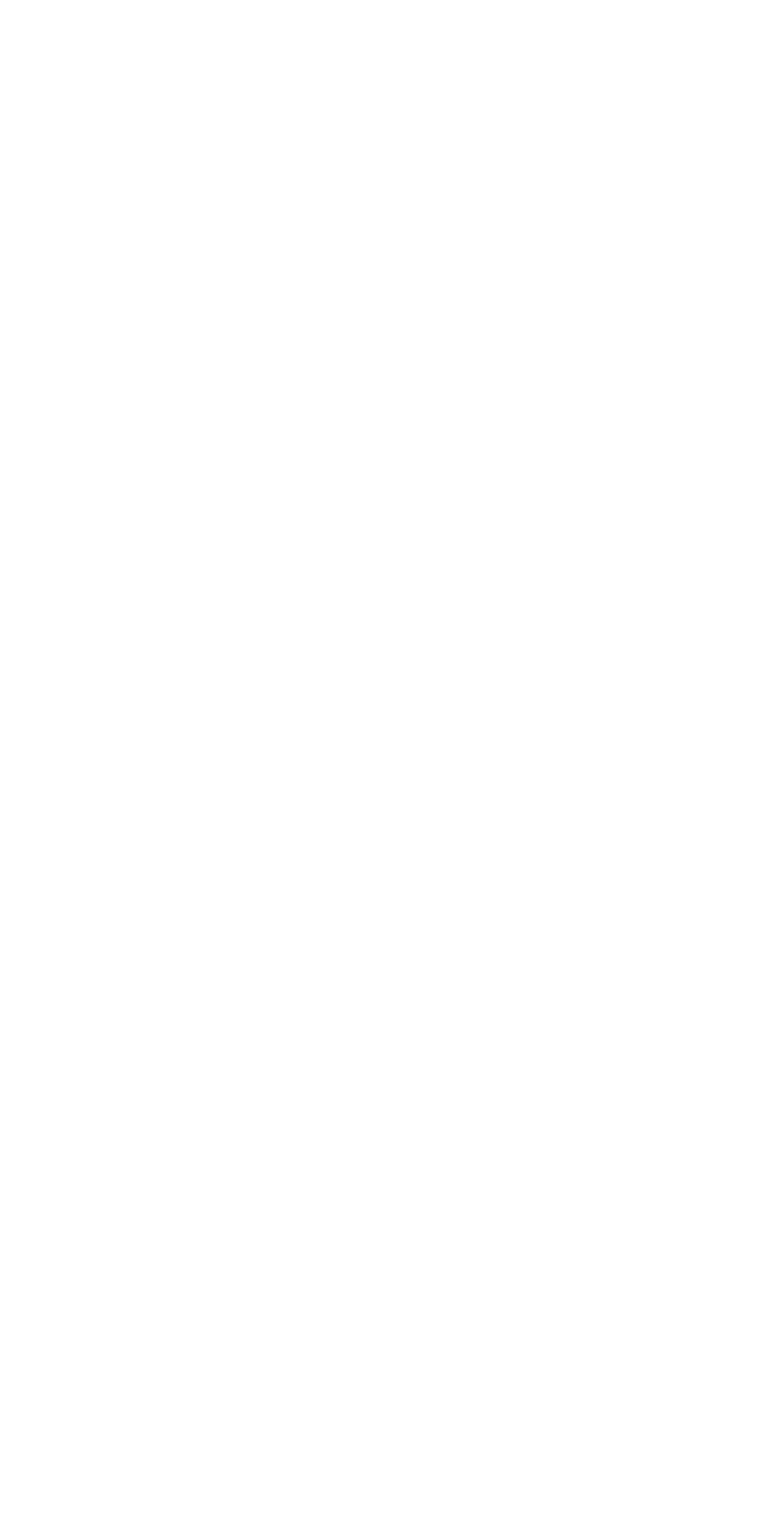
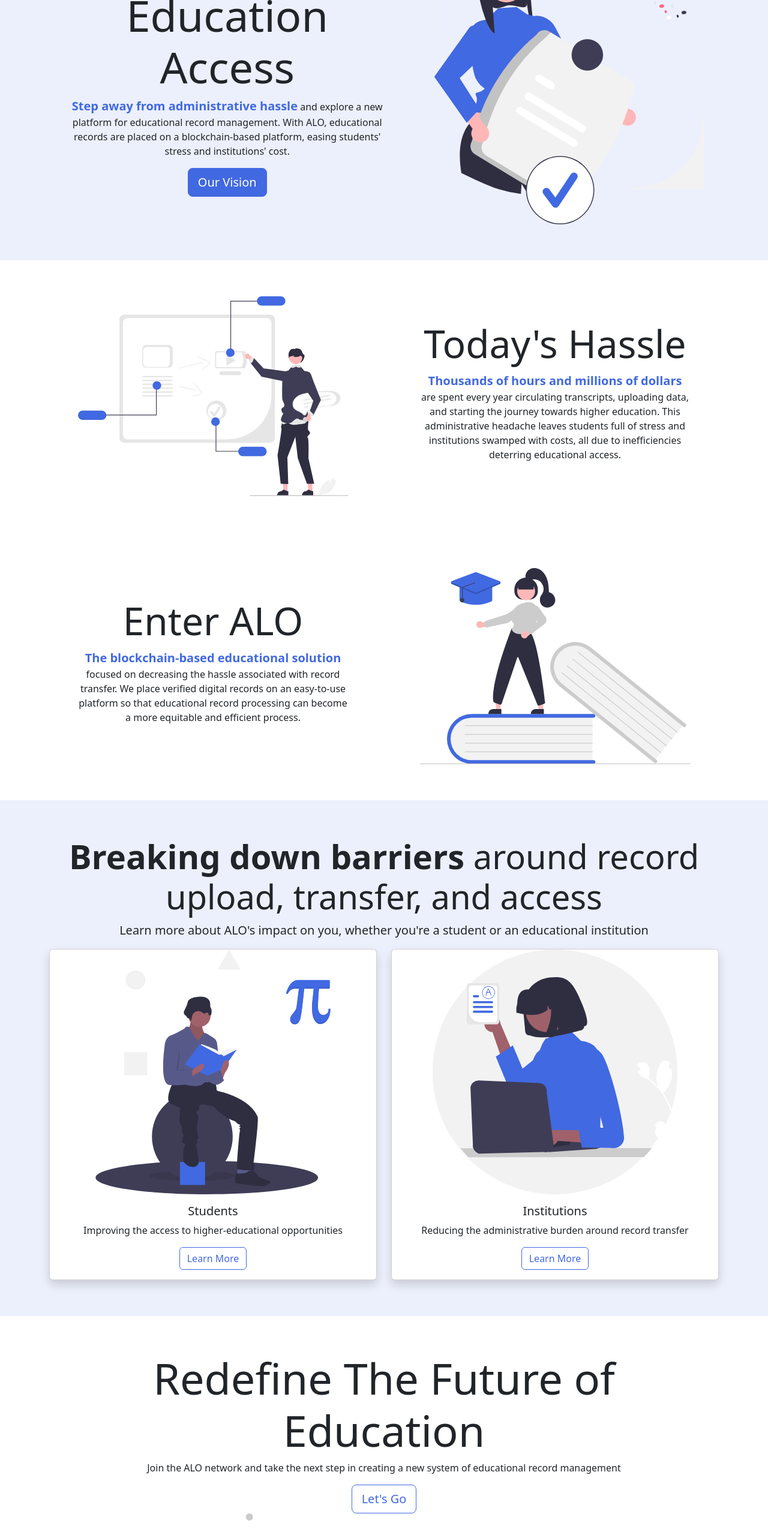
Before and after one commit to AshMurali77/mern-auth, a React (Create React App) app in the folder frontend/: page / in a window 1280 px wide. Shown: the part 234-2783 px from the top of the page at 60% size. Before the commit the page ends 800 px from the top, so only its background shows below. Built offline with nearby package versions, Linux system fonts and the light colour scheme.

Commit message:
Finished full home page, and added in unedited footer

```diff
--- a/frontend/public/index.html
+++ b/frontend/public/index.html
@@ -24,7 +24,7 @@
       work correctly both with client-side routing and a non-root public URL.
       Learn how to configure a non-root public URL by running `npm run build`.
     -->
-    <title>React App</title>
+    <title>ALO Blockchain Solutions</title>
   </head>
   <body>
     <noscript>You need to enable JavaScript to run this app.</noscript>
--- a/frontend/src/App.js
+++ b/frontend/src/App.js
@@ -6,7 +6,7 @@ import Login from "./pages/Login";
 import Signup from "./pages/Signup";
 import PasswordReset from "./pages/PasswordReset";
 import Navigation from "./components/Navbar";
-
+import Footer from "./components/Footer";
 //styling
 import "./sass/main.scss";
 
@@ -23,6 +23,7 @@ function App() {
             <Route path="/password-reset" element={<PasswordReset />} />
           </Routes>
         </div>
+        <Footer />
       </BrowserRouter>
     </div>
   );
--- /dev/null
+++ b/frontend/src/components/Footer.js
@@ -0,0 +1,75 @@
+import {} from "react-bootstrap";
+const Footer = () => {
+  return (
+    <footer class="text-center text-lg-start bg-blue text-muted">
+      <section class="">
+        <div class="container text-center text-md-start mt-5">
+          <div class="row mt-3">
+            <div class="col-md-3 col-lg-4 col-xl-3 mx-auto mb-4">
+              <h6 class="text-uppercase fw-bold mb-4">
+                <i class="fas fa-gem me-3"></i>ALO Blockchain Solutions
+              </h6>
+            </div>
+
+            <div class="col-md-2 col-lg-2 col-xl-2 mx-auto mb-4">
+              <h6 class="text-uppercase fw-bold mb-4">Company</h6>
+              <p>
+                <a href="#!" class="text-reset text-decoration-none">
+                  Vision
+                </a>
+              </p>
+              <p>
+                <a
+                  href="/students.html"
+                  class="text-reset text-decoration-none"
+                >
+                  Students
+                </a>
+              </p>
+              <p>
+                <a
+                  href="/institutions.html"
+                  class="text-reset text-decoration-none"
+                >
+                  Institutions
+                </a>
+              </p>
+            </div>
+            <div class="col-md-3 col-lg-2 col-xl-2 mx-auto mb-4">
+              <h6 class="text-uppercase fw-bold mb-4">Resources</h6>
+              <p>
+                <a href="#!" class="text-reset">
+                  Our Whitepaper
+                </a>
+              </p>
+              <p>
+                <a href="#!" class="text-reset">
+                  Blockchain Introduction
+                </a>
+              </p>
+              <p>
+                <a href="/function.html" class="text-reset">
+                  Why Blockchain
+                </a>
+              </p>
+            </div>
+
+            <div class="col-md-4 col-lg-3 col-xl-3 mx-auto mb-md-0 mb-4">
+              <h6 class="text-uppercase fw-bold mb-4">About</h6>
+              <p>Terms & Conditions</p>
+              <p>Privacy Policy</p>
+            </div>
+          </div>
+        </div>
+        <div class="text-center p-4">
+          © 2022 Copyright:
+          <a class="text-reset fw-bold" href="aloblockchain.com">
+            aloblockchain.com
+          </a>
+        </div>
+      </section>
+    </footer>
+  );
+};
+
+export default Footer;
--- a/frontend/src/index.css
+++ b/frontend/src/index.css
@@ -1,5 +1,5 @@
 body {
-  padding-top: 90px;
+
   margin: 0;
   font-family: -apple-system, BlinkMacSystemFont, 'Segoe UI', 'Roboto', 'Oxygen',
     'Ubuntu', 'Cantarell', 'Fira Sans', 'Droid Sans', 'Helvetica Neue',
@@ -27,3 +27,6 @@ code {
   font-family: source-code-pro, Menlo, Monaco, Consolas, 'Courier New',
     monospace;
 }
+section{
+  padding: 60px 0;
+}
--- a/frontend/src/pages/Home.js
+++ b/frontend/src/pages/Home.js
@@ -1,7 +1,164 @@
 import React from "react";
+import {
+  Container,
+  Row,
+  Col,
+  Image,
+  Button,
+  Card,
+  Ratio,
+} from "react-bootstrap";
+import { Link } from "react-router-dom";
+
+//Image imports
+import hero from "../assets/certification-two.svg";
+import teacher from "../assets/Teacher.svg";
+import graduate from "../assets/graduate.svg";
+import teacherTwo from "../assets/Teacher-two.svg";
+import student from "../assets/student.svg";
+import graduation from "../assets/graduation.svg";
 
 const Home = () => {
-  return <div>Home</div>;
+  return (
+    <>
+      <section className="bg-blue mt-4">
+        <Container lg>
+          <Row className="justify-content-around align-items-center">
+            <Col md={6} className="text-center">
+              <h1 className="display-2">Revolutionize Education Access</h1>
+              <p>
+                <span class="lead fw-bold text-primary">
+                  Step away from administrative hassle
+                </span>{" "}
+                and explore a new platform for educational record management.
+                With ALO, educational records are placed on a blockchain-based
+                platform, easing students' stress and institutions' cost.{" "}
+              </p>
+              <Link to="/vision">
+                <Button variant="primary" size="lg" role="button">
+                  Our Vision
+                </Button>
+              </Link>
+            </Col>
+            <Col md={5} className="d-none d-md-block ">
+              <Image fluid src={hero} alt="certification image" />
+            </Col>
+          </Row>
+        </Container>
+      </section>
+      <section id="before-alo">
+        <Container lg>
+          <Row className="justify-content-around align-items-center">
+            <Col md={5} className="d-none d-md-block">
+              <Image fluid src={teacher} alt="Teacher image" />
+            </Col>
+            <Col md={5} className="text-center tx-md-start">
+              <h1>
+                <div class="display-3">Today's Hassle</div>
+              </h1>
+              <p>
+                <span class="lead fw-bold text-primary">
+                  Thousands of hours and millions of dollars
+                </span>
+                <br />
+                are spent every year circulating transcripts, uploading data,
+                and starting the journey towards higher education. This
+                administrative headache leaves students full of stress and
+                institutions swamped with costs, all due to inefficiencies
+                deterring educational access.
+              </p>
+            </Col>
+          </Row>
+        </Container>
+      </section>
+      <section id="after-alo">
+        <Container lg>
+          <Row className="justify-content-around align-items-center">
+            <Col md={5} className="text-center tx-md-start">
+              <h1>
+                <div class="display-3">Enter ALO</div>
+              </h1>
+              <p>
+                <span class="lead fw-bold text-primary">
+                  The blockchain-based educational solution
+                </span>{" "}
+                focused on decreasing the hassle associated with record
+                transfer. We place verified digital records on an easy-to-use
+                platform so that educational record processing can become a more
+                equitable and efficient process.
+              </p>
+            </Col>
+            <Col md={5} className="d-none d-md-block">
+              <Image fluid src={graduate} alt="Graduate image" />
+            </Col>
+          </Row>
+        </Container>
+      </section>
+      <section id="value_card" className="bg-blue">
+        <Container>
+          <h1>
+            <div class="display-4 text-center text-dark">
+              <span class="fw-bold">Breaking down barriers</span> around record
+              upload, transfer, and access
+            </div>
+          </h1>
+          <p class="text-center lead">
+            Learn more about ALO's impact on you, whether you're a student or an
+            educational institution
+          </p>
+          <Row gap={3}>
+            <Col md={6}>
+              <Card className="shadow ">
+                <Ratio aspectRatio="4x3">
+                  <Card.Img variant="top" src={student} />
+                </Ratio>
+                <Card.Body className="text-center">
+                  <Card.Title>Students</Card.Title>
+                  <Card.Text>
+                    Improving the access to higher-educational opportunities
+                  </Card.Text>
+                  <Link to="/students">
+                    <Button variant="outline-primary">Learn More</Button>
+                  </Link>
+                </Card.Body>
+              </Card>
+            </Col>
+            <Col md={6}>
+              <Card className="shadow ">
+                <Ratio aspectRatio="4x3">
+                  <Card.Img variant="top" src={teacherTwo} />
+                </Ratio>
+                <Card.Body className="text-center">
+                  <Card.Title>Institutions</Card.Title>
+                  <Card.Text>
+                    Reducing the administrative burden around record transfer
+                  </Card.Text>
+                  <Link to="/institutions">
+                    <Button variant="outline-primary">Learn More</Button>
+                  </Link>
+                </Card.Body>
+              </Card>
+            </Col>
+          </Row>
+        </Container>
+      </section>
+      <section id="main-cta">
+        <Container className="text-center">
+          <h2 className="display-2">Redefine The Future of Education</h2>
+          <p>
+            Join the ALO network and take the next step in creating a new system
+            of educational record management
+          </p>
+          <Button variant="outline-primary" size="lg">
+            Let's Go
+          </Button>
+          <Container className=" d-none d-lg-block">
+            <Image src={graduation} alt="graduation" />
+          </Container>
+        </Container>
+      </section>
+    </>
+  );
 };
 
 export default Home;
```
